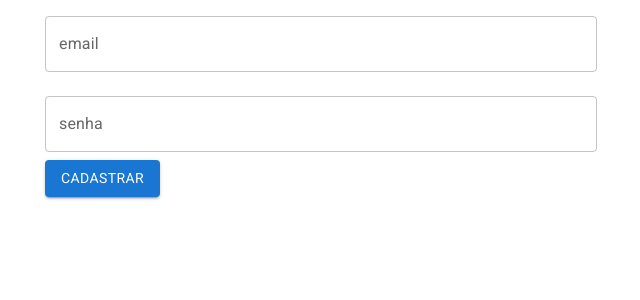
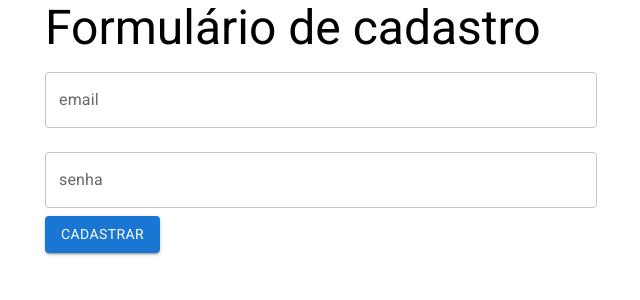
Before and after one commit to pinheiroduda/alura-react-form, a React (Create React App) app: page / in a window 1280 px wide. Shown: the top 300 px of the page, without its empty margins (319-959 px from the left). Built offline with nearby package versions, Linux system fonts and the light colour scheme.

Commit message:
refactor: ♻️ change file where app title is displayed

```diff
--- a/src/App.js
+++ b/src/App.js
@@ -1,10 +1,13 @@
 import { Form } from './components/form/Form'
 
-import { Container } from '@mui/material'
+import { Container, Typography } from '@mui/material'
 
 function App() {
   return (
     <Container component="article" maxWidth="sm">
+      <Typography variant="h3" maxWidth="sm">
+        Formulário de cadastro
+      </Typography>
       <Form onSubmit={onSubmitForm} validateCPF={validateCPF} />
     </Container>
   )
--- a/src/components/form/PersonalData.jsx
+++ b/src/components/form/PersonalData.jsx
@@ -1,12 +1,6 @@
 import React, { useState } from 'react'
 
-import {
-  Typography,
-  TextField,
-  FormControlLabel,
-  Switch,
-  Button
-} from '@mui/material'
+import { TextField, FormControlLabel, Switch, Button } from '@mui/material'
 
 import '@fontsource/roboto/400.css'
 
@@ -20,9 +14,6 @@ export function PersonalData({ onSubmit, validateCPF }) {
 
   return (
     <>
-      <Typography variant="h3" maxWidth="sm">
-        Formulário de cadastro
-      </Typography>
       <form
         onSubmit={event => {
           event.preventDefault()
```
